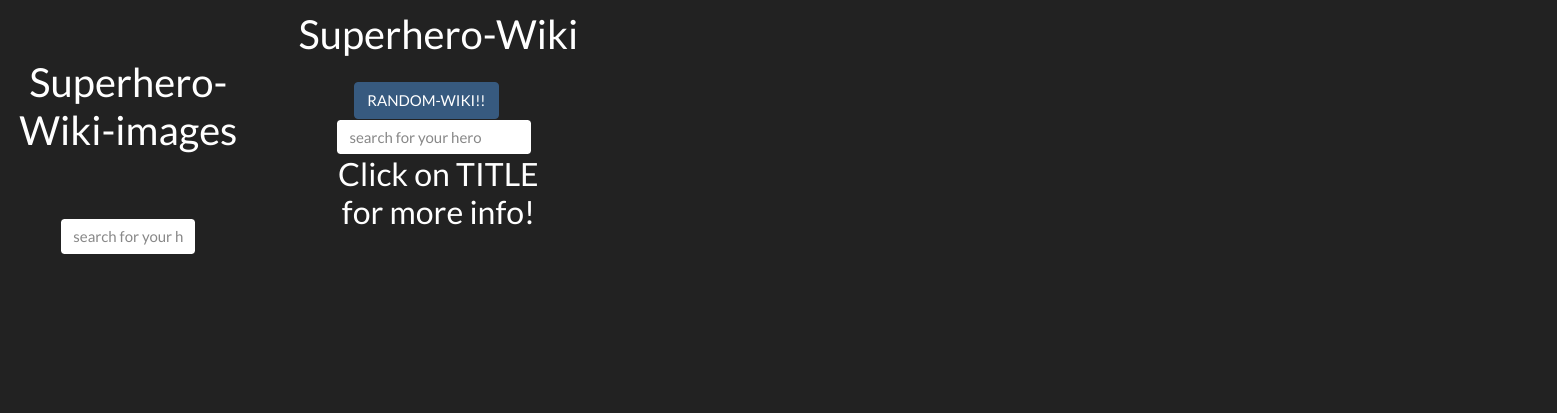
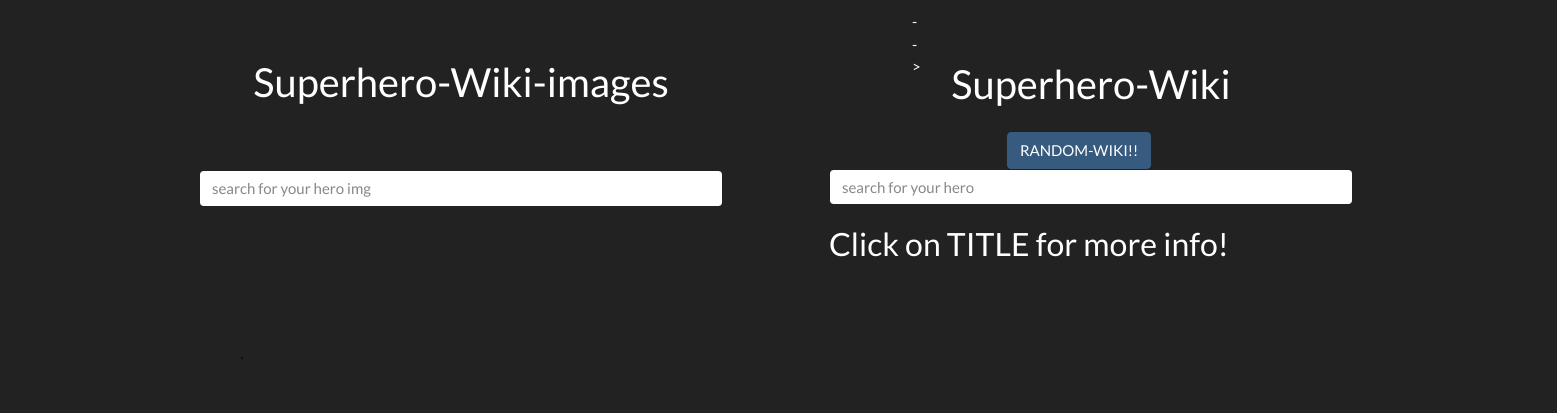
Before and after one commit to Stew5555/super-hero-wiki, a plain HTML site: page index.html in a window 1280 px wide. Shown: the whole page, 1557 px wide, since content can reach past the window. Drawn offline with nearby package versions, Linux system fonts and the light colour scheme.

Commit message:
added more style in css file

```diff
--- a/index.html
+++ b/index.html
@@ -1,5 +1,6 @@
 <!DOCTYPE html>
 <html lang="en">
+
 <head>
     <meta charset="UTF-8">
     <meta http-equiv="X-UA-Compatible" content="IE=edge">
@@ -7,6 +8,7 @@
     <link rel="stylesheet" href="https://bootswatch.com/4/darkly/bootstrap.min.css">
     <link rel="stylesheet" href="style.css" />
 </head>
+
 <body>
     <div class="container1">
         <div class="row text-center">
@@ -41,7 +43,8 @@
 
                     <div class="col-md-7  mx-auto p-3">
 
-                        <a class="btn btn-primary mr-4 random-btn" href="https://en.wikipedia.org/wiki/Special:Random" target="_blank">RANDOM-WIKI!!</a>
+                        <a class="btn btn-primary mr-4 random-btn" href="https://en.wikipedia.org/wiki/Special:Random"
+                            target="_blank">RANDOM-WIKI!!</a>
 
                         <div class="row" id="search-row">
                             <div class="search">
@@ -58,6 +61,10 @@
                 </div>
             </div>
         </div>
+        <script src="https://code.jquery.com/jquery-3.3.1.min.js"
+            integrity="sha256-FgpCb/KJQlLNfOu91ta32o/NMZxltwRo8QtmkMRdAu8=" crossorigin="anonymous"></script>
+        </script> -->
+        <script src="main.js"></script>
+</body>
 
-</body>
 </html>
--- a/style.css
+++ b/style.css
@@ -19,3 +19,28 @@
     position: relative;
     right: 220px;
   }
+
+  .container {
+    height: 50%;
+    width: 50%;
+    display: flex;
+    /* background-color: red; */
+    position: absolute;
+    padding: 50px;
+    right: 50px;
+  }
+
+  .display-results{
+    /* background-color: blue; */
+    position: relative;
+    height: 10px;
+    margin-top: 20px;
+  }
+
+  .search{
+    width: 900px;
+  }
+  .names{
+    margin-top: 20px;
+    text-align: center;
+  }
```
